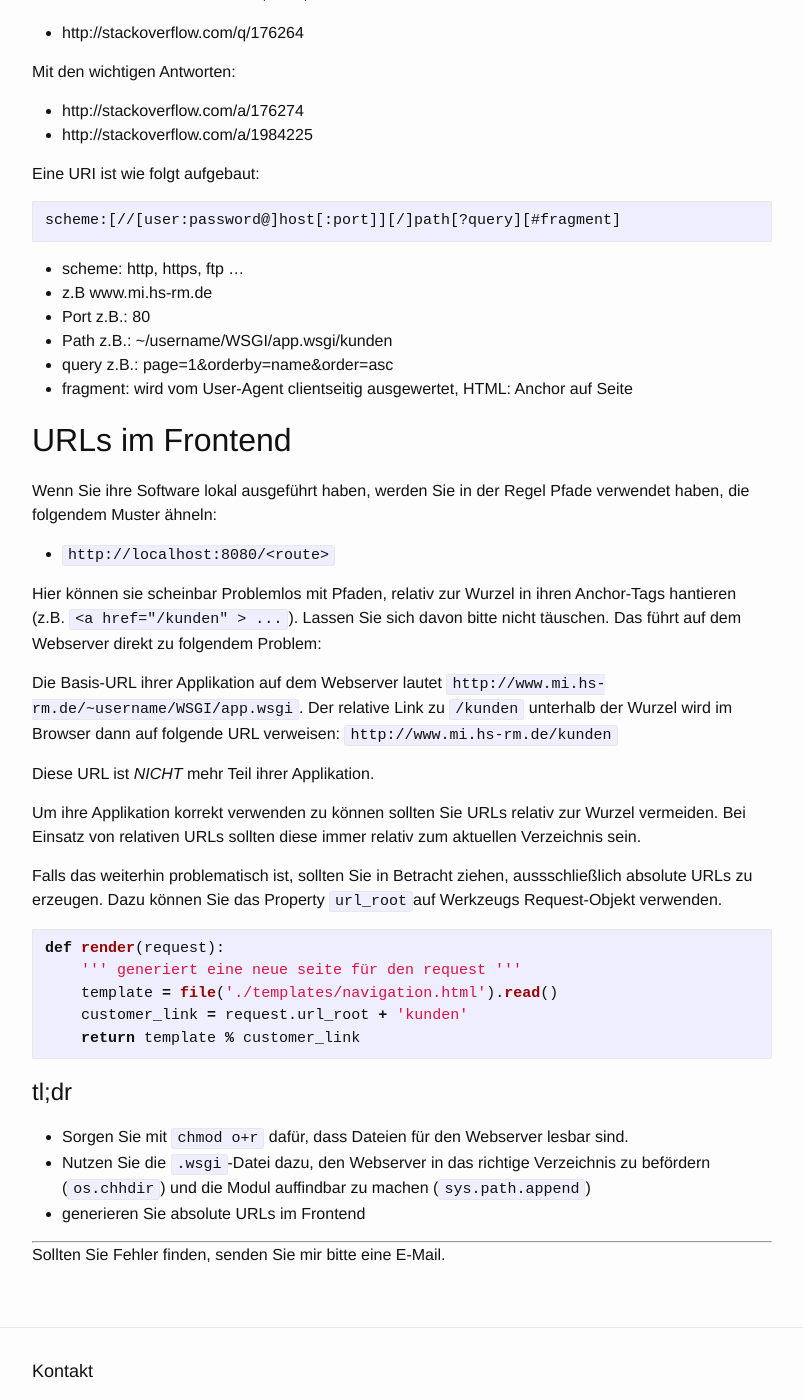
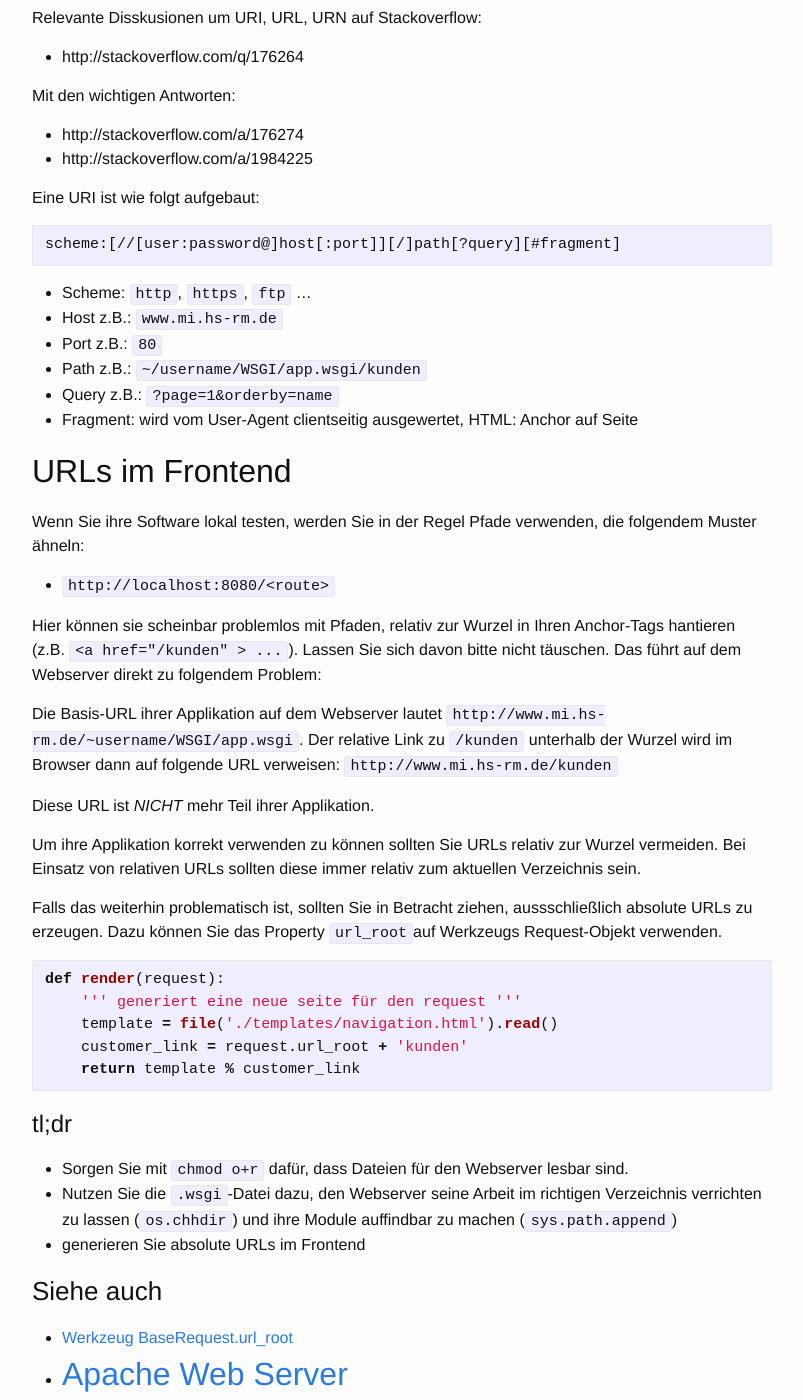
Before and after one commit to ccaspers/ccaspers.github.io, a Jekyll site: the page built from _posts/2016-06-02-wsgi-deployment.md, in a window 1280 px wide and 1400 px high, scrolled down 2438 px. Shown: the whole window, without its empty margins (238-1041 px from the left). Built offline with Jekyll 4.4.1, drawn with Linux system fonts in a browser that asks for light colours; Markdown is read by kramdown in place of the engine named in the settings; some of the changed text lies outside the part shown.

Commit message:
refine text

````diff
--- a/_posts/2016-06-02-wsgi-deployment.md
+++ b/_posts/2016-06-02-wsgi-deployment.md
@@ -58,7 +59,7 @@ des Webservers ihre Module finden kann. Die Änderung des aktuellen Arbeits-
 verzeichnisses sorgt dafür, dass Sie selbst innerhalb Ihrer Module mit relativen
 Pfadangaben auf Datein verweisen können (zum Beispiel `'./Templates/'`).
 
-Im Folgenden sind zwei Dateien gezeigt, über die ihre Applikation gestartet
+Im Folgenden sind zwei Dateien gezeigt, über die Ihre Applikation gestartet
 werden kann. Die Datei `app.wsgi` ist dabei lediglich als Einstiegspunkt für
 den Webserver vorgesehen. Hier wird keinerlei weitere Applikationslogik auf-
 gerufen oder implementiert.
@@ -88,7 +89,7 @@ from app import application
 In der app.wsgi sollte kein Code stehen, der nicht für die Initialisierung der
 Applikation im WSGI-Kontext des Webservers notwendig ist. Das gezeigte
 Beispiel initialisiert lediglich die notwendingen Pfade und importiert danach
-die `application`-Funktion aus dem `app`-Modul.
+die Funktion `application` aus dem Modul `app`.
 
 ### app.py
 ```python
@@ -125,21 +126,21 @@ Eine URI ist wie folgt aufgebaut:
 scheme:[//[user:password@]host[:port]][/]path[?query][#fragment]
 ```
 
-- scheme: http, https, ftp ...
-- z.B www.mi.hs-rm.de
-- Port z.B.: 80
-- Path z.B.: ~/username/WSGI/app.wsgi/kunden
-- query z.B.: page=1&orderby=name&order=asc
-- fragment: wird vom User-Agent clientseitig ausgewertet, HTML: Anchor auf Seite
+- Scheme: `http`, `https`, `ftp` ...
+- Host z.B.: `www.mi.hs-rm.de`
+- Port z.B.: `80`
+- Path z.B.: `~/username/WSGI/app.wsgi/kunden`
+- Query z.B.: `?page=1&orderby=name`
+- Fragment: wird vom User-Agent clientseitig ausgewertet, HTML: Anchor auf Seite
 
 ## URLs im Frontend
-Wenn Sie ihre Software lokal ausgeführt haben, werden Sie in der Regel Pfade
-verwendet haben, die folgendem Muster ähneln:
+Wenn Sie ihre Software lokal testen, werden Sie in der Regel Pfade
+verwenden, die folgendem Muster ähneln:
 
 - `http://localhost:8080/<route>`
 
-Hier können sie scheinbar Problemlos mit Pfaden, relativ zur Wurzel
-in ihren Anchor-Tags hantieren (z.B. `<a href="/kunden" > ...`).
+Hier können sie scheinbar problemlos mit Pfaden, relativ zur Wurzel
+in Ihren Anchor-Tags hantieren (z.B. `<a href="/kunden" > ...`).
 Lassen Sie sich davon bitte nicht täuschen. Das führt auf dem Webserver direkt
 zu folgendem Problem:
 
@@ -168,9 +169,13 @@ def render(request):
 
 # tl;dr
 - Sorgen Sie mit `chmod o+r` dafür, dass Dateien für den Webserver lesbar sind.
-- Nutzen Sie die `.wsgi`-Datei dazu, den Webserver in das richtige Verzeichnis
-  zu befördern (`os.chhdir`) und die Modul auffindbar zu machen (`sys.path.append`)
+- Nutzen Sie die `.wsgi`-Datei dazu, den Webserver seine Arbeit im richtigen
+  Verzeichnis verrichten zu lassen (`os.chhdir`) und ihre Module auffindbar zu
+  machen (`sys.path.append`)
 - generieren Sie absolute URLs im Frontend
 
+### Siehe auch
+- [Werkzeug BaseRequest.url_root](http://werkzeug.pocoo.org/docs/0.11/wrappers/#werkzeug.wrappers.BaseRequest.url_root)
+- [Apache Web Server](https://httpd.apache.org/)
 ---
 Sollten Sie Fehler finden, senden Sie mir bitte eine E-Mail.
````
Also changed, not shown: other parts of _posts/2016-06-02-wsgi-deployment.md (+6 -5 lines).
